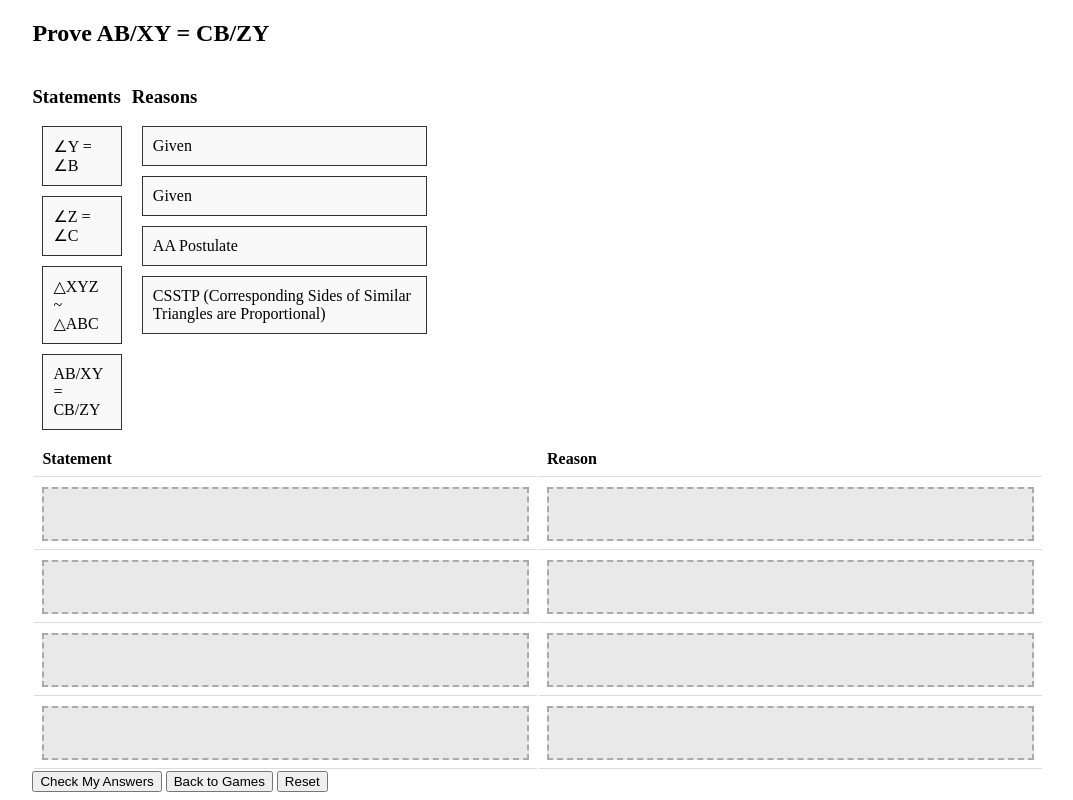
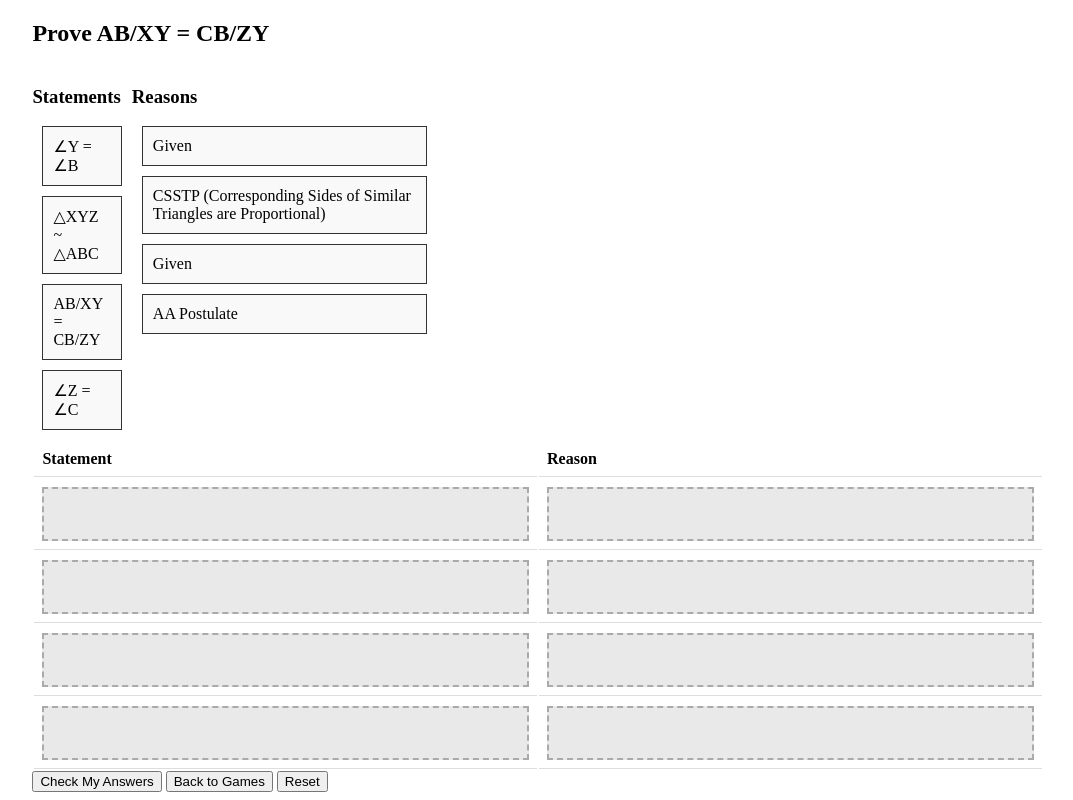
Before and after one commit to MinhTranDerPreussiche/PrincipiaMathematica1, a plain HTML site: page webpages/Games/medium.html in a window 1280 px wide. Shown: the whole page, without its empty margins (102-1175 px from the left). Drawn offline with Linux system fonts and the light colour scheme.

Commit message:
Update medium.html
shuffle

```diff
--- a/webpages/Games/medium.html
+++ b/webpages/Games/medium.html
@@ -13,16 +13,16 @@
             <div class="statements-container">
                 <h3>Statements</h3>
                 <div class="statements" draggable="true" id="statement1">∠Y = ∠B</div>
-                <div class="statements" draggable="true" id="statement2">∠Z = ∠C</div>
                 <div class="statements" draggable="true" id="statement3">△XYZ ~ △ABC</div>
                 <div class="statements" draggable="true" id="statement4">AB/XY = CB/ZY</div>
+                <div class="statements" draggable="true" id="statement1">∠Z = ∠C</div>
             </div>
             <div class="reasons-container">
                 <h3>Reasons</h3>
                 <div class="reasons" draggable="true" id="reason1">Given</div>
-                <div class="reasons" draggable="true" id="reason2">Given</div>
+                <div class="reasons" draggable="true" id="reason4">CSSTP (Corresponding Sides of Similar Triangles are Proportional)</div>
+                <div class="reasons" draggable="true" id="reason1">Given</div>
                 <div class="reasons" draggable="true" id="reason3">AA Postulate</div>
-                <div class="reasons" draggable="true" id="reason4">CSSTP (Corresponding Sides of Similar Triangles are Proportional)</div>
             </div>
         </div>
         <table id="proofTable">
```
